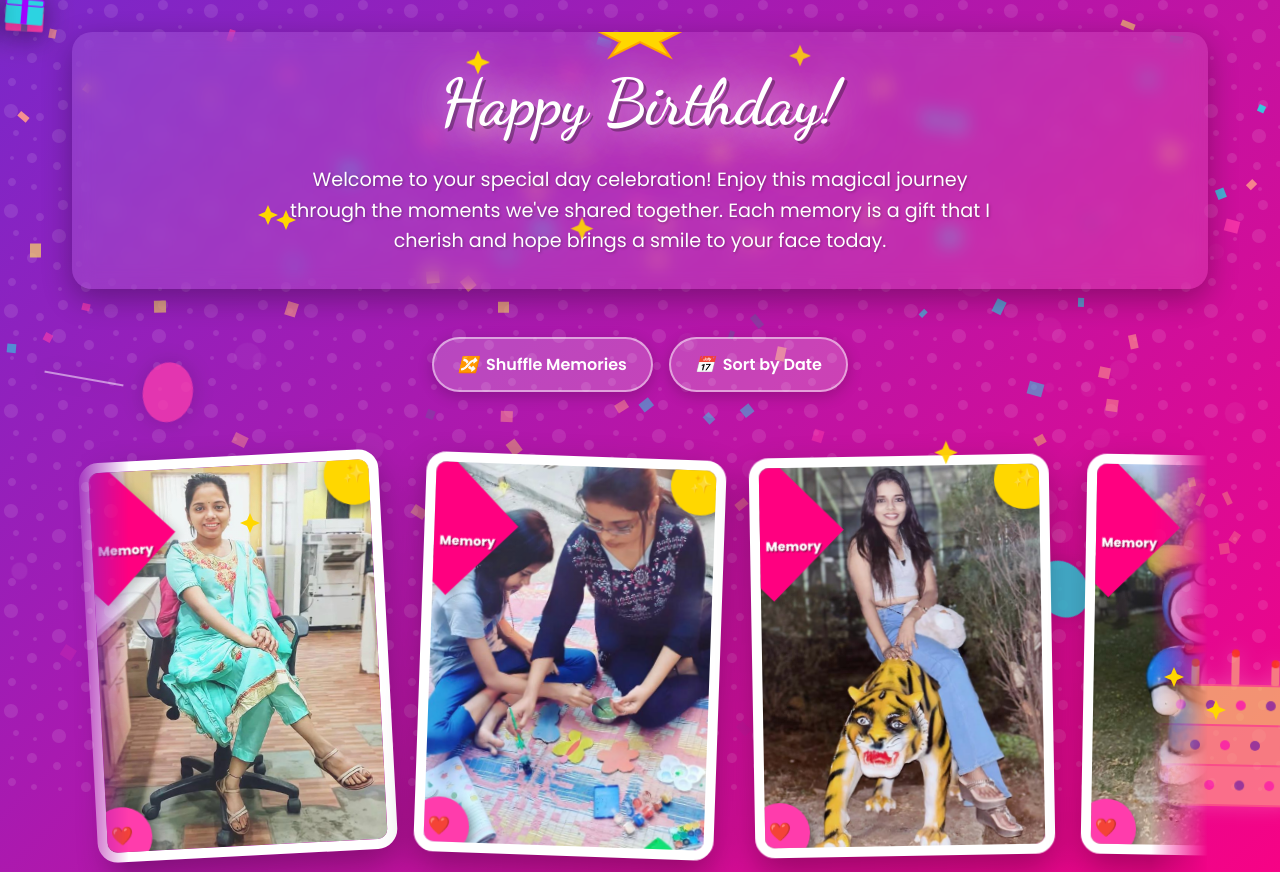
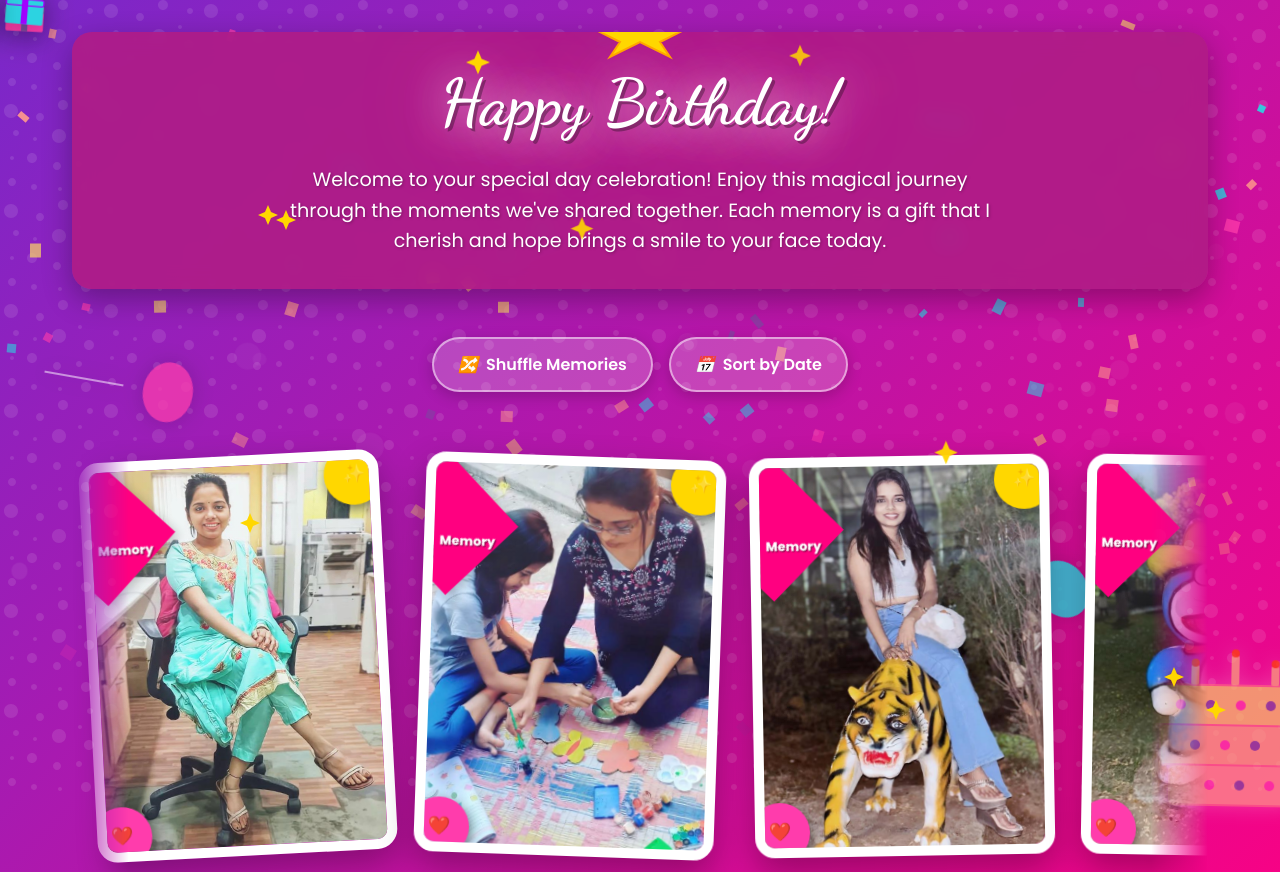
Before and after one commit to Gauravmca76/HappyBDay, a plain HTML site: page memory.html in a window 1280 px wide. Shown: the top 872 px of the page. Drawn offline with Linux system fonts and the light colour scheme.

Commit message:
Update memory.html

```diff
--- a/memory.html
+++ b/memory.html
@@ -94,7 +94,7 @@
             text-align: center;
             margin-bottom: 3rem;
             animation: fadeInUp 1.5s ease-out;
-            background: rgba(255, 255, 255, 0.1);
+            background: rgb(176 28 134 / 90%);
             backdrop-filter: blur(10px);
             padding: 2rem;
             border-radius: 20px;
@@ -1094,4 +1094,5 @@
         });
     </script>
 </body>
+
 </html>
```
